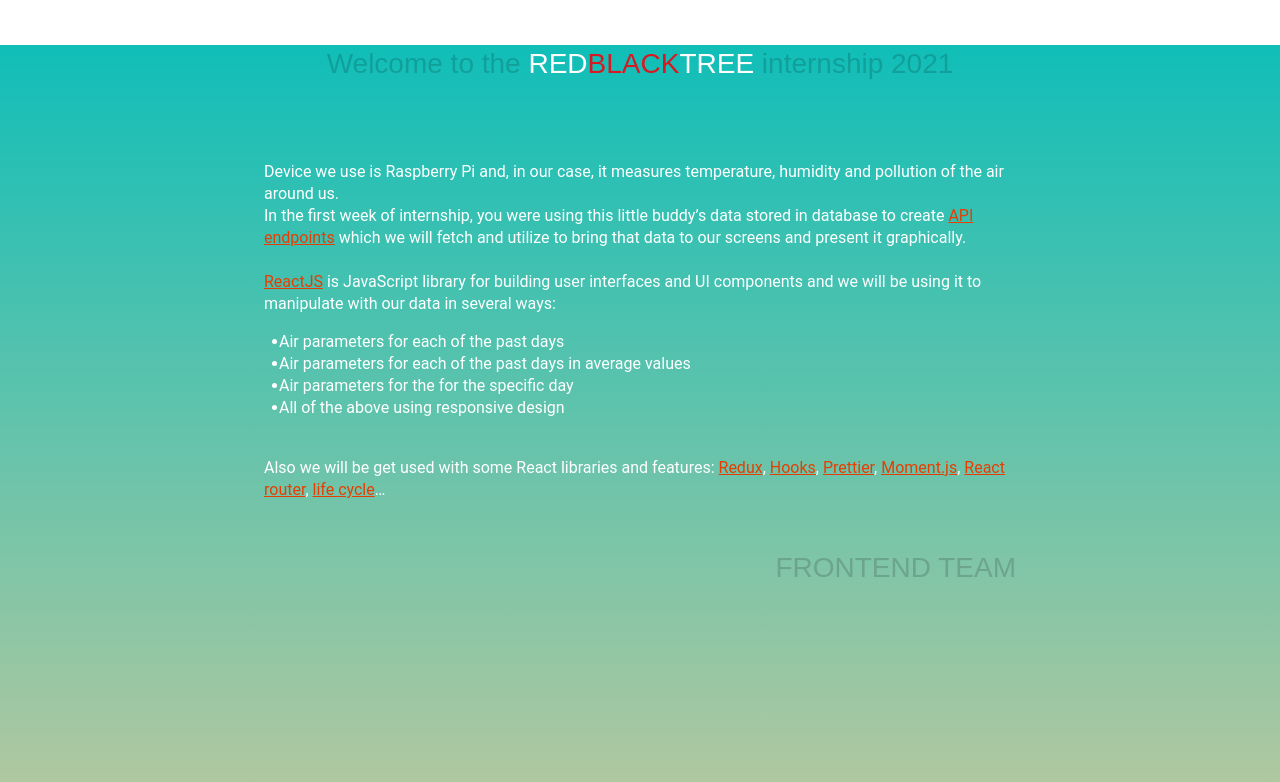
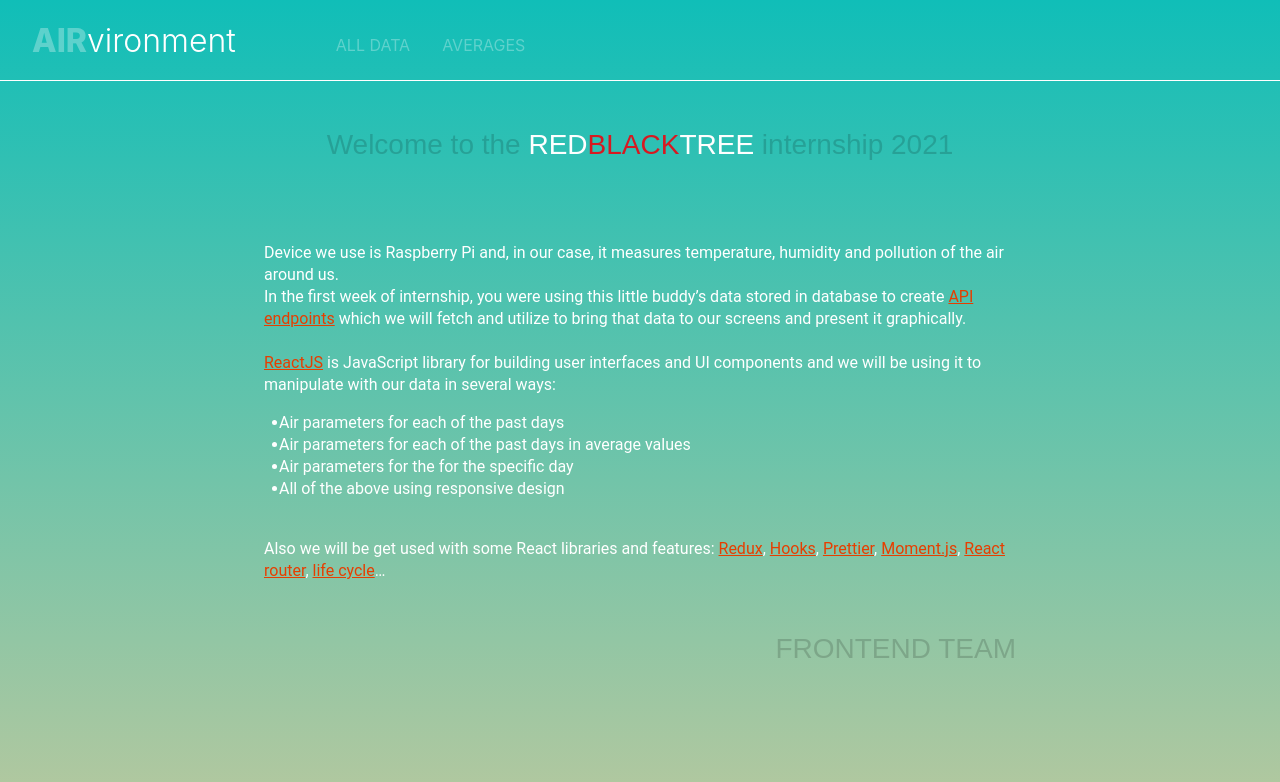
Before and after one commit to simic46/airvironment-frontend-summer, a React (Create React App) app: page / in a window 1280 px wide. Shown: the top 782 px of the page. Built offline with nearby package versions, Linux system fonts and the light colour scheme.

Commit message:
Implement Header component and add css

```diff
--- a/src/App.js
+++ b/src/App.js
@@ -1,9 +1,11 @@
 import "./App.scss";
 import { Home } from "./pages";
+import Header from "./components/Header";
 
 function App() {
   return (
     <div className="app">
+      <Header />
       <Home />
     </div>
   );
--- a/src/App.scss
+++ b/src/App.scss
@@ -3,5 +3,5 @@
 .app {
   background: $background;
   width: 100vw;
-  height: calc(100vh - 45px);
+  height: 100vh;
 }
--- /dev/null
+++ b/src/assets/styles/components/Header.scss
@@ -0,0 +1,35 @@
+@import "../variables";
+
+.header {
+  height: 80px;
+  border-bottom: 1px solid $color-white;
+  display: flex;
+  align-items: center;
+  padding: 0 32px;
+
+  & h1 {
+    color: $color-white;
+    font-weight: 300;
+    &:hover {
+      cursor: pointer;
+    }
+
+    & span {
+      font-weight: 800;
+      color: $border-opacity-white;
+    }
+  }
+
+  & .nav {
+    margin-left: 100px;
+    margin-top: 10px;
+    color: $border-opacity-white;
+    &:hover {
+      cursor: pointer;
+    }
+
+    & span {
+      margin-right: 32px;
+    }
+  }
+}
--- /dev/null
+++ b/src/components/Header.js
@@ -0,0 +1,18 @@
+import React from "react";
+import "../assets/styles/components/Header.scss";
+
+const Header = () => {
+  return (
+    <div className="header">
+      <h1>
+        <span>AIR</span>vironment
+      </h1>
+      <div className="nav">
+        <span>ALL DATA</span>
+        <span>AVERAGES</span>
+      </div>
+    </div>
+  );
+};
+
+export default Header;
```
Also changed, not shown: src/pages/Home.js (+8 -6 lines).
